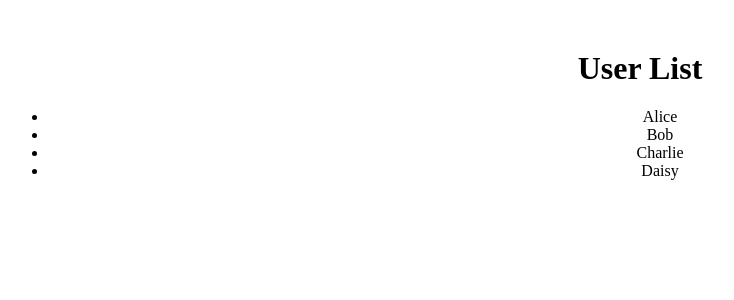
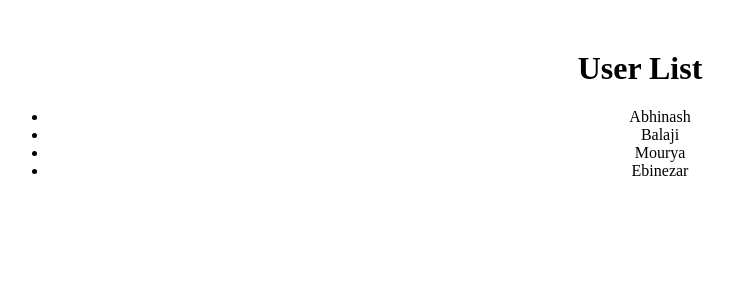
Before and after one commit to Balajicyberbells/Docker-react-app, a React (Create React App) app: page / in a window 1280 px wide. Shown: the top 300 px of the page, without its empty margins (0-734 px from the left). Built offline with nearby package versions, Linux system fonts and the light colour scheme.

Commit message:
Names changed

```diff
--- a/src/App.js
+++ b/src/App.js
@@ -1,6 +1,6 @@
 import React from 'react';
 
-const users = ['Alice', 'Bob', 'Charlie', 'Daisy'];
+const users = ['Abhinash', 'Balaji', 'Mourya', 'Ebinezar'];
 
 function App() {
   return (
```
